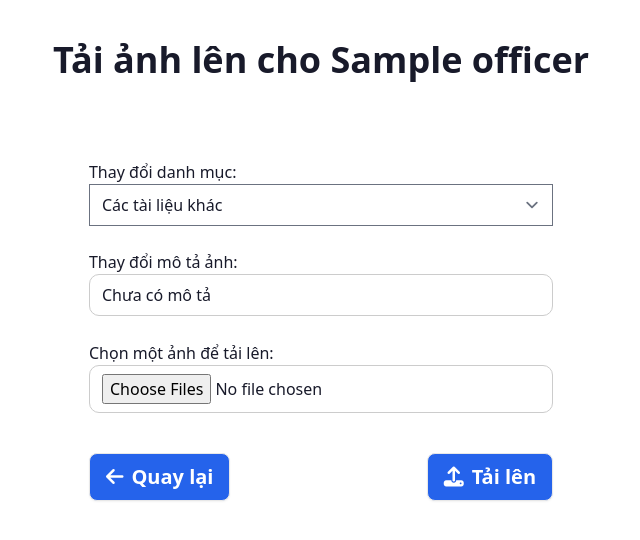
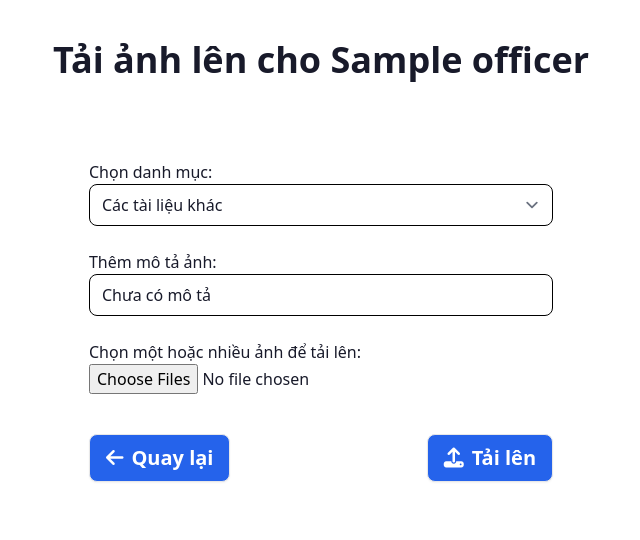
Before and after one commit to ndturng/data_management_CA, a Django app: page /officers/1/images/create in a window 1280 px wide. Shown: the top 540 px of the page, without its empty margins (319-959 px from the left). Run offline with Django 5.2, Linux system fonts and the light colour scheme; a user stored in the database is signed in; tables that the repository leaves empty hold one stand-in row (values such as "Sample post"); some libraries are stand-ins or nearby versions.

Commit message:
refactor image upload and update

```diff
--- a/officers/forms.py
+++ b/officers/forms.py
@@ -239,9 +239,9 @@ class ImageForm(forms.ModelForm):
         fields = ["image", "description", "category"]
 
         widgets = {
-            "description": forms.TextInput(attrs={"class": "form-control"}),
+            "description": forms.TextInput(attrs={"class": "form-control rounded-lg w-full border-black"}),
             "image": forms.ClearableFileInput(attrs={"class": "form-control"}),
-            "category": forms.Select(attrs={"class": "form-control"}),
+            "category": forms.Select(attrs={"class": "form-control rounded-lg w-full border-black"}),
         }
 
     def __init__(self, *args, **kwargs):
--- a/officers/templates/officers/image_upload.html
+++ b/officers/templates/officers/image_upload.html
@@ -12,18 +12,16 @@ href="{% static 'fonts/font-awesome/css/all.min.css' %}" />
         <form method="post" enctype="multipart/form-data">
             {% csrf_token %}
             <div class="form-group mb-6">
-                <span class="form-text ">Thay đổi danh mục:</span>
-                <div class="form-control">
-                    {{ form.category }}
-                </div>
+                <span class="form-text">Chọn danh mục:</span>
+                {{ form.category }}
             </div>
-            <div class="form-group">
-                <span class="form-text ">Thay đổi mô tả ảnh:</span>
+            <div class="mb-6">
+                <span class="form-text">Thêm mô tả ảnh:</span>
                 {{ form.description }}
             </div>
-            <div class="form-group">
-                <span class="form-text ">Chọn một ảnh để tải lên:</span>
-                <input type="file" name="image" multiple class="form-control py-2 px-3">
+            <div>
+                <span class="form-text ">Chọn một hoặc nhiều ảnh để tải lên:</span>
+                <input type="file" name="image" multiple class="form-control">
             </div>
 
             <div class="space-x-48 mt-10">
```
Also changed, not shown: officers/templates/officers/image_update.html (+4 -6 lines).
